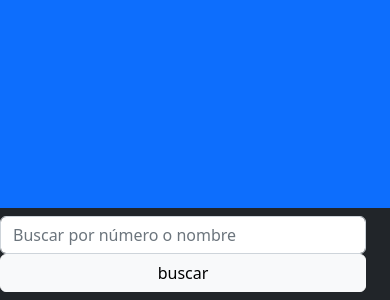
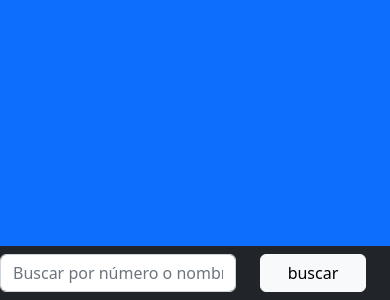
Before and after one commit to SrPeriky/ApiPokemon, a plain HTML site: page index.html in a window 390 px wide. Shown: the part 544-844 px from the top of the page. Drawn offline with nearby package versions, Linux system fonts and the light colour scheme.

Commit message:
Se modificó en botón de buscar para que no aparesca debajo en mobiles

```diff
--- a/index.html
+++ b/index.html
@@ -20,10 +20,10 @@
 		<div class="position-relative container">
 			<nav class="navbar fixed-bottom navbar-expand-sm navbar-dark bg-dark">
 				<div class="row col-12">
-					<div class="col-12 col-sm-8 col-md-10">
+					<div class="col-8 col-sm-8 col-md-10">
 						<input type="text" v-model="key" class="form-control" placeholder="Buscar por número o nombre">
 					</div>
-					<div class="col-12 col-sm-4 col-md-2 d-grid gap-2">
+					<div class="col-4 col-sm-4 col-md-2 d-grid gap-2">
 						<button class="btn btn-light" @click="search">buscar</button>
 					</div>
 
```
